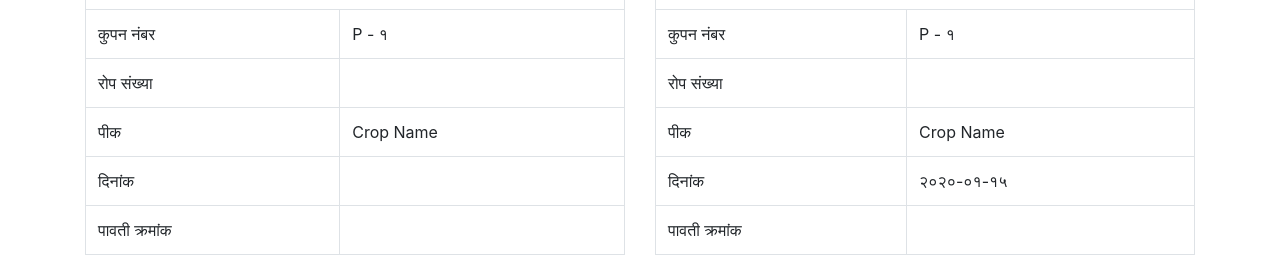
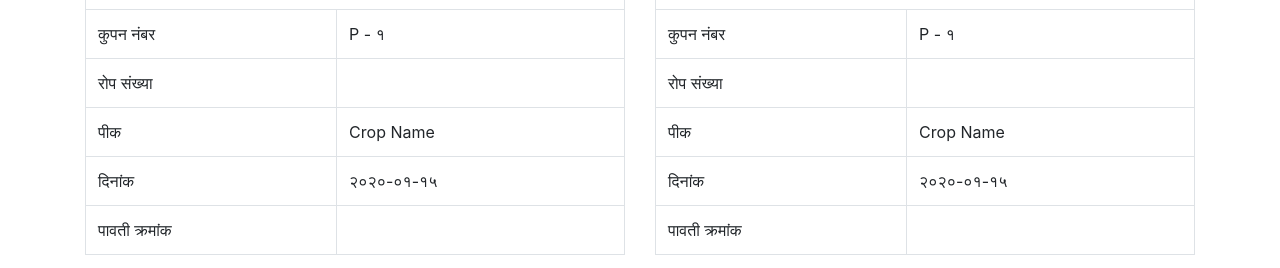
Before and after one commit to amitprajapati2298/gp-coupon, a plain HTML site: page index.html in a window 1280 px wide. Both pictures are taken after typing "2020-01-15" into the empty fields and a click on the button "Generate". Shown: the part 437-705 px from the top of the page. Drawn offline with Linux system fonts and the light colour scheme.

Commit message:
Bug Fix | Print PDF

```diff
--- a/css/style.css
+++ b/css/style.css
@@ -2,10 +2,10 @@
     .form-input-c{
         display: none;
     }
-    .report ,.report-container{
+    /* .report-container{
         page-break-inside: avoid;
         page-break-before: always;
         page-break-after: always;
-      }
+      } */
 
     }
--- a/index.html
+++ b/index.html
@@ -26,10 +26,8 @@
                 </div>
             </div>
        </div>
-     <div class="container">
-         <div class="row" id="generatehere">
+     <div class="container" id="generatehere">
 
-         </div>
      </div>
       <script src="vendor/boostrap/js/jquery-3.3.1.slim.min.js"></script>
       <script src="vendor/boostrap/js/popper.min.js"></script>
@@ -45,7 +43,8 @@
               var htmlString = "";
               for (let index = parseInt(rangeFrom); index < parseInt(rangeto) + 1; index++) {
                    htmlString +=
-                  `<div class="col-lg-6 col-md-6 col-sm-6 report-container">
+                  `<div class="row report-container" >
+                     <div class="col-lg-6 col-md-6 col-sm-6 ">
                 <table class="table table-bordered report">
                     <tr>
                        <td colspan="2" class="text-center">
@@ -66,7 +65,7 @@
                     </tr>
                     <tr>
                        <td>दिनांक</td>
-                       <td class="processnumber"></td>
+                       <td class="processnumber">`+couponDate+`</td>
                     </tr>
                     <tr>
                        <td>पावती क्रमांक </td>
@@ -102,7 +101,9 @@
                        <td class="processnumber"></td>
                     </tr>
                  </table>
-             </div>`;
+             </div>
+            </div>
+                  `;
 
               }
               $('#generatehere').html(htmlString);
```
